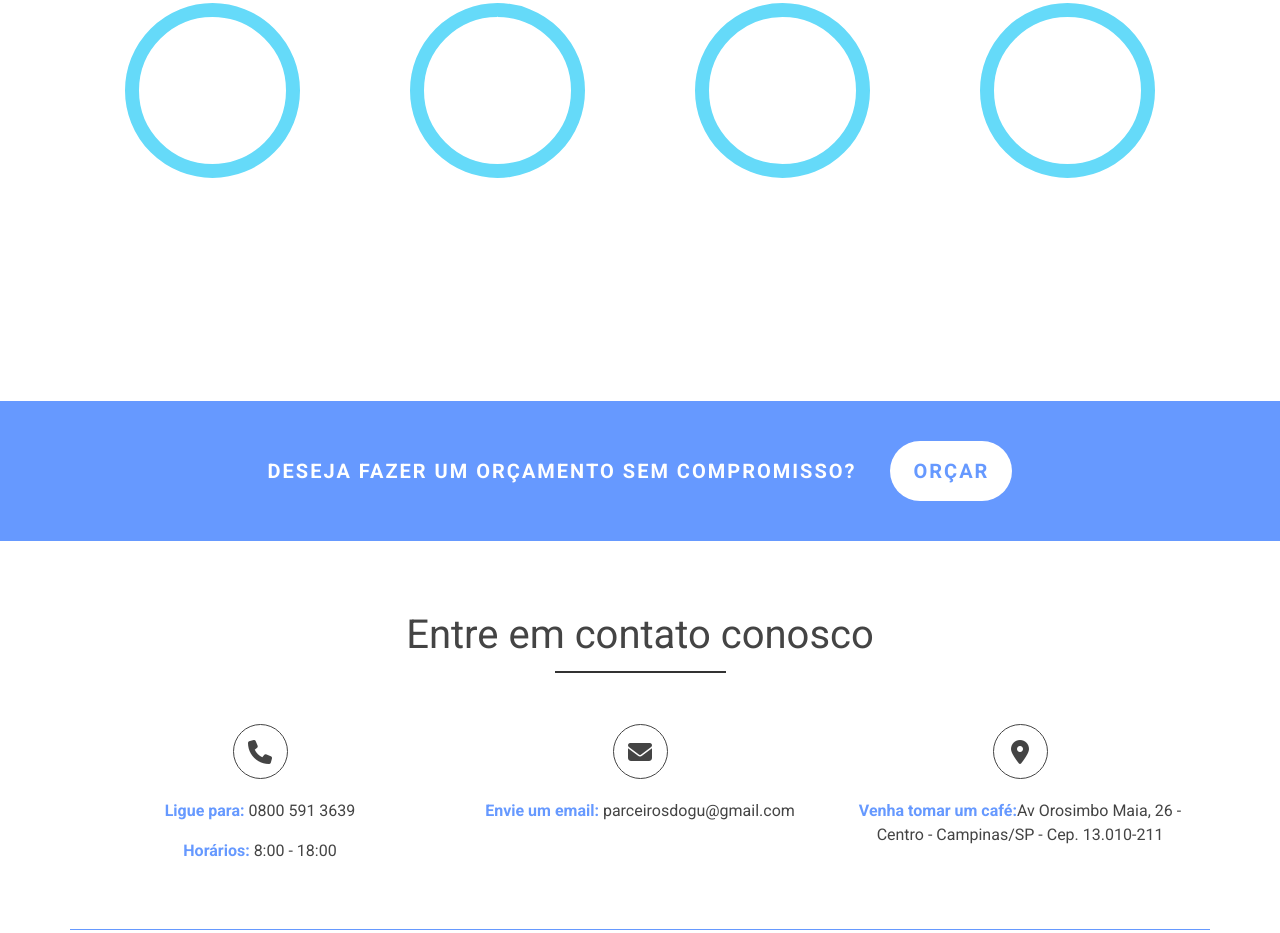
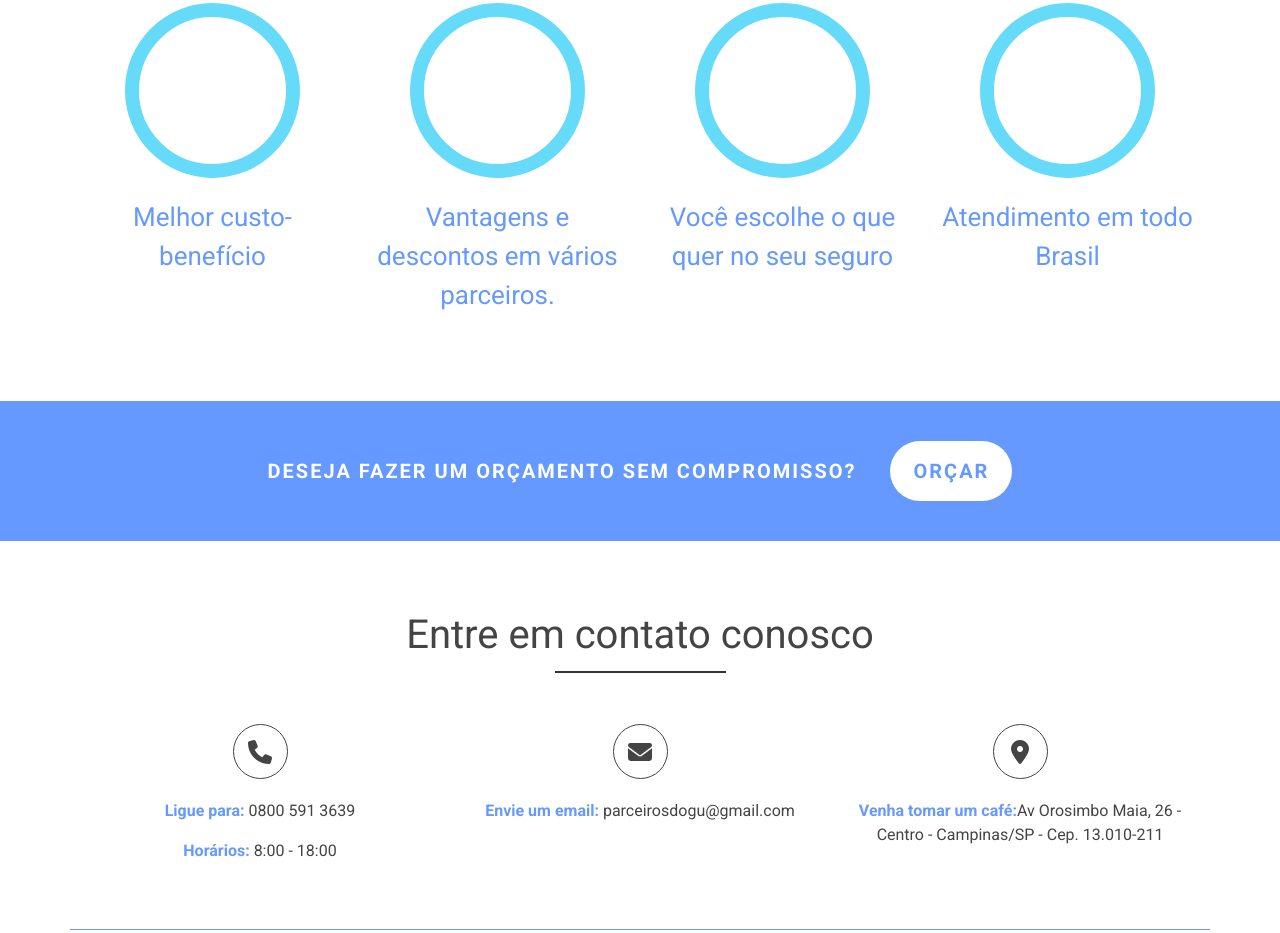
Before and after one commit to gzccl22/sitegucar, a plain HTML site: page index.html in a window 1280 px wide. Shown: the part 2305-3238 px from the top of the page. Drawn offline with nearby package versions, Linux system fonts and the light colour scheme; a script that the page names is missing.

Commit message:
Update styles.css

```diff
--- a/css/styles.css
+++ b/css/styles.css
@@ -180,7 +180,7 @@ body {
   }
 
   #data-area p {
-    color: #ffff;
+    color: #6699FF;
     text-align: center;
     font-size: 26px;
     margin-top: 20px;
```
